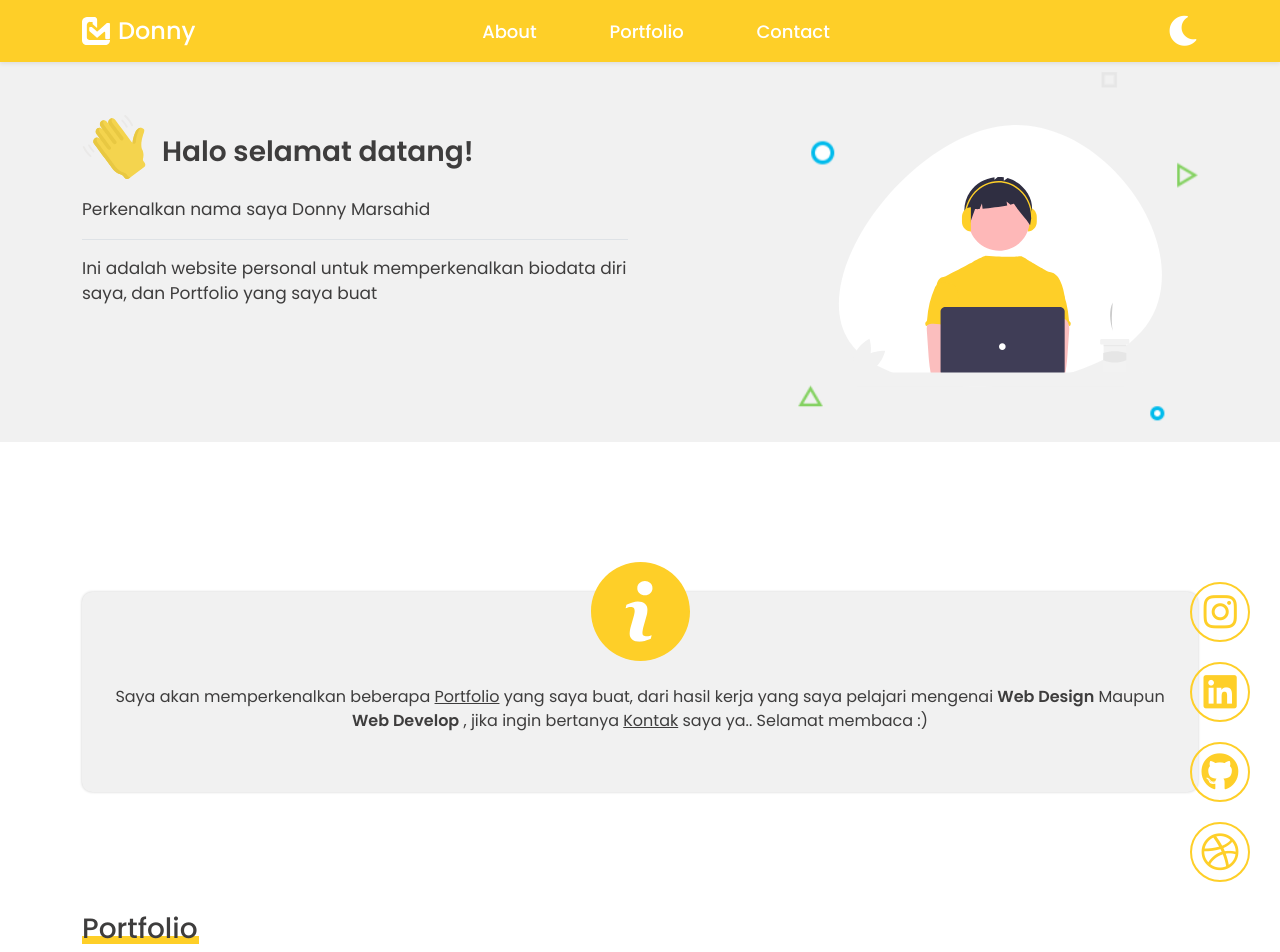
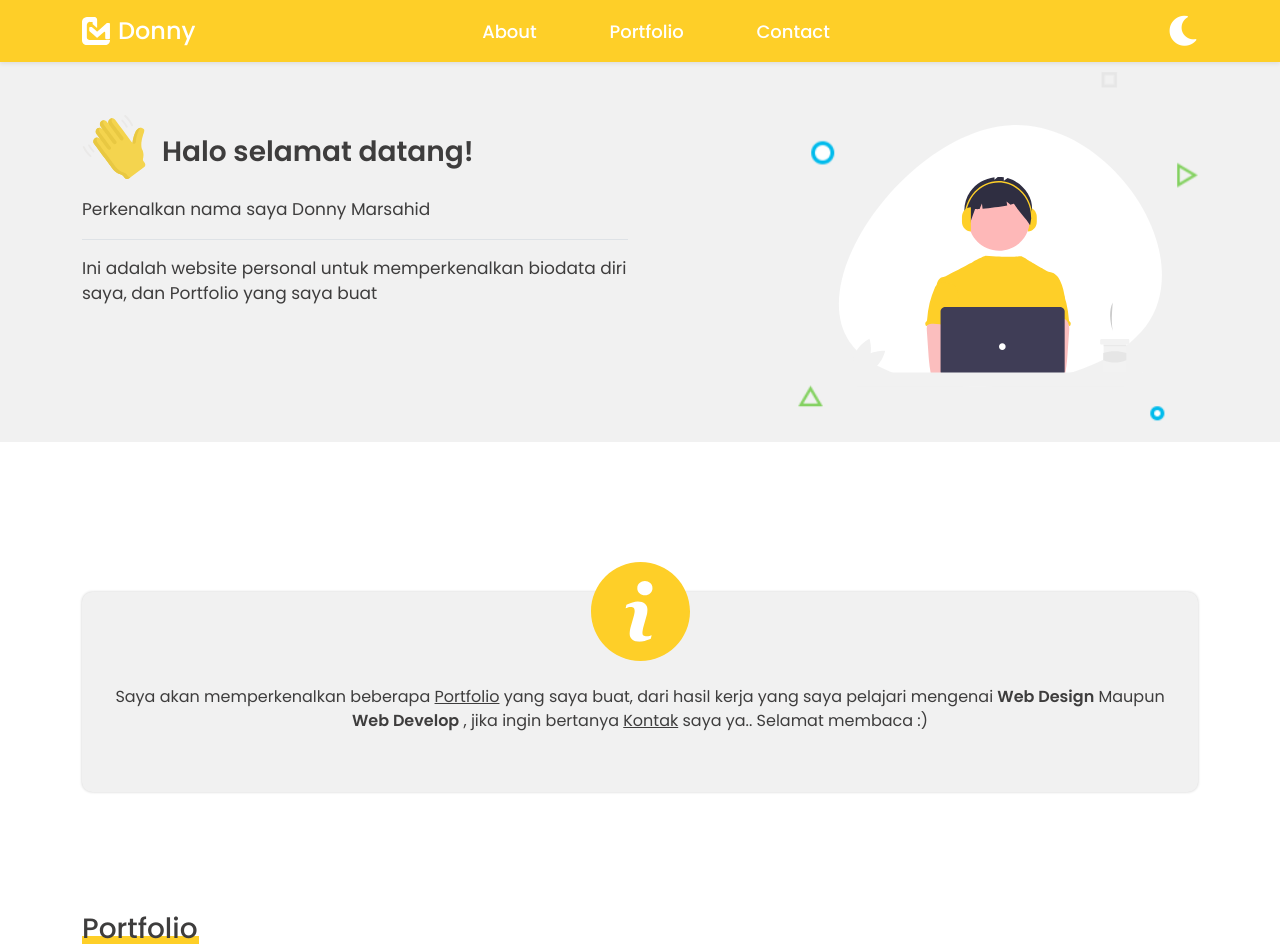
Before and after one commit to donnymarsahid/My-Portfolio, a React (Create React App) app: page / in a window 1280 px wide. Shown: the top 952 px of the page. Built offline with nearby package versions, Linux system fonts and the light colour scheme.

Commit message:
update darkmode

```diff
--- a/src/App.js
+++ b/src/App.js
@@ -3,6 +3,7 @@ import About from './portfolio/About';
 import Home from './portfolio/Home';
 import Navbar from './components/Navbar';
 import Footer from './components/Footer';
+import Portfolio from './portfolio/Portfolio';
 
 function App() {
   return (
@@ -11,7 +12,8 @@ function App() {
         <Navbar />
         <Switch>
           <Route path="/" exact component={Home} />
-          <Route path="/about" exact component={About} />
+          <Route path="/about" component={About} />
+          <Route path="/portfolio" component={Portfolio} />
         </Switch>
       </Router>
       <Footer />
--- a/src/assets/css/darkmode.css
+++ b/src/assets/css/darkmode.css
@@ -100,7 +100,12 @@ body.darkmode .p-box-text-equipment h3::after {
   margin-top: -10px;
   border-bottom: 8px solid #666666 !important;
 }
-
+body.darkmode .jumbotron-portfolio img.jb-1 {
+  display: none;
+}
+body.darkmode .jumbotron-portfolio img.jb-2 {
+  display: block;
+}
 /* About End */
 
 body.darkmode .mobile-menu {
--- a/src/assets/css/responsive.css
+++ b/src/assets/css/responsive.css
@@ -268,11 +268,6 @@
     flex-direction: column;
   }
   /* Ilustrator End */
-  /* SOSMED Start */
-  .information .social-media {
-    display: none !important;
-  }
-  /* SOSMED End */
   /* Pages About Start */
   .pages-about-me .name-about img {
     width: 220px;
@@ -384,9 +379,6 @@
   }
   nav .dark-mode i {
     font-size: 20px;
-  }
-  .information .social-media.d-flex {
-    display: none !important;
   }
   nav .link ul {
     display: flex;
--- a/src/assets/css/style.css
+++ b/src/assets/css/style.css
@@ -177,40 +177,6 @@ header p {
 .information .box {
   padding: 20px;
   box-sizing: border-box;
-}
-
-.information .social-media {
-  margin-right: 50px;
-  position: absolute;
-  top: 562px;
-  right: -20px;
-  cursor: pointer;
-}
-
-.information .social-media .icon-sosmed {
-  text-decoration: none;
-}
-
-.information .social-media.scroll {
-  position: fixed;
-  top: 100px;
-  right: -20px;
-}
-
-.information .social-media i {
-  font-size: 38px;
-  background-color: transparent;
-  margin-top: 20px;
-  border: 2px solid var(--yellow);
-  color: var(--yellow);
-  height: 60px;
-  width: 60px;
-  border-radius: 50px;
-  transition: 0.2s;
-}
-.information .social-media i:hover {
-  color: white;
-  background-color: var(--yellow);
 }
 /* Information End */
 
--- /dev/null
+++ b/src/assets/style-content/style.css
@@ -0,0 +1,12 @@
+:root {
+  --black: #3e3d3d;
+  --yellow: #fecf28;
+}
+
+.jumbotron-portfolio {
+  margin-top: 62px;
+}
+
+.jumbotron-portfolio img.jb-2 {
+  display: none;
+}
--- a/src/portfolio/Home.js
+++ b/src/portfolio/Home.js
@@ -64,20 +64,6 @@ const Home = () => {
                 saya ya.. Selamat membaca :)
               </p>
             </div>
-          </div>
-          <div className="social-media d-flex flex-column">
-            <Link to="http://instagram.com/donnymrshd" className="icon-sosmed">
-              <i className="fab fa-instagram d-flex align-items-center justify-content-center"></i>
-            </Link>
-            <Link to="http://www.linkedin.com/donny-marsahid" className="icon-sosmed">
-              <i className="fab fa-linkedin d-flex align-items-center justify-content-center"></i>
-            </Link>
-            <Link to="https://github.com/donnymarsahid" className="icon-sosmed">
-              <i className="fab fa-github d-flex align-items-center justify-content-center"></i>
-            </Link>
-            <Link to="https://dribbble.com/donnymrshd" className="icon-sosmed">
-              <i className="fab fa-dribbble d-flex align-items-center justify-content-center"></i>
-            </Link>
           </div>
         </div>
         <div className="content mb-5">
--- /dev/null
+++ b/src/portfolio/Portfolio.js
@@ -0,0 +1,21 @@
+import React from 'react';
+import '../assets/style-content/style.css';
+import jb1 from '../assets/img/jb-1.svg';
+import jb2 from '../assets/img/jb-2.svg';
+import '../assets/css/responsive.css';
+
+const Portfolio = () => {
+  return (
+    <>
+      <div class="jumbotron-portfolio">
+        <div class="jumbotron jumbotron-fluid">
+          <img src={jb1} alt="jb" class="img-fluid jb-1" />
+          <img src={jb2} alt="jb2" class="img-fluid jb-2" />
+        </div>
+      </div>
+      <div class="container content-portfolio"></div>
+    </>
+  );
+};
+
+export default Portfolio;
```
Also changed, not shown: 2 other files (tests, documents, lock files or other folders).
